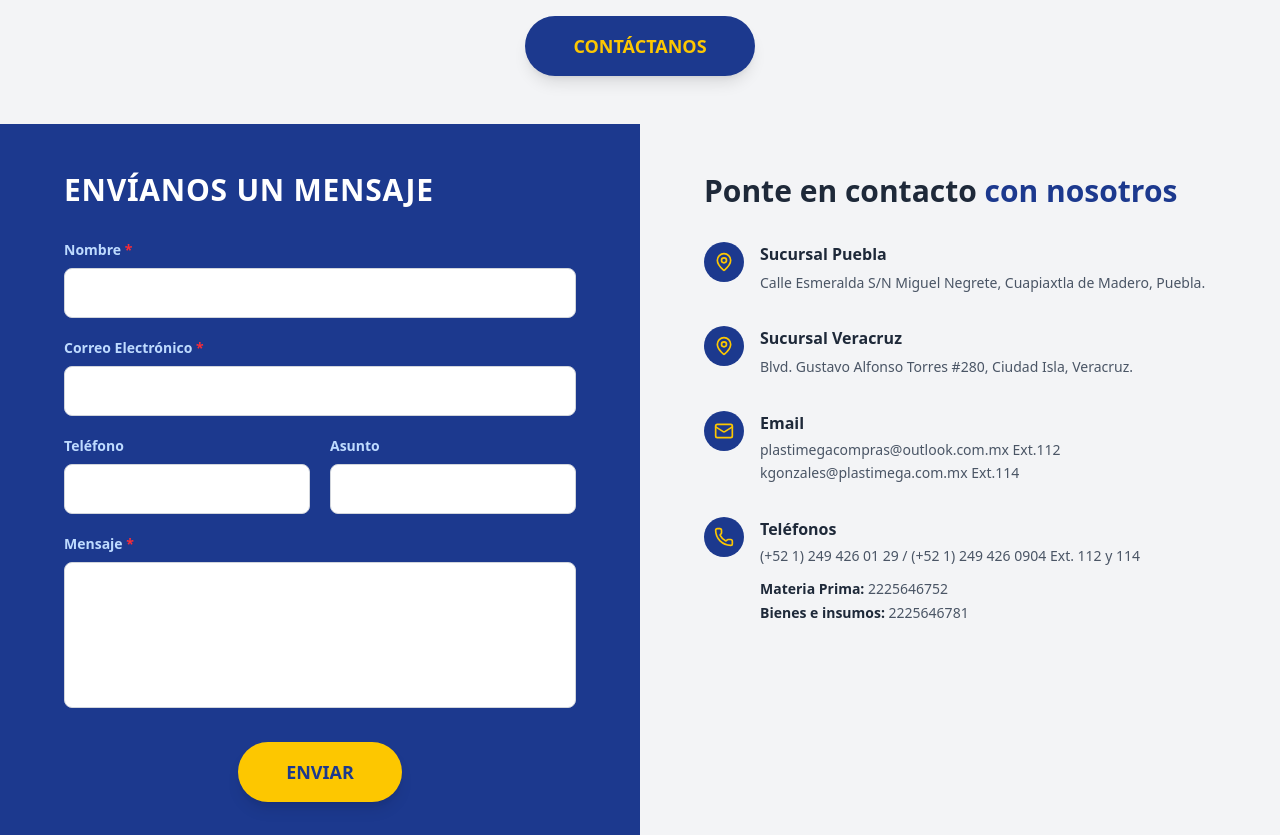
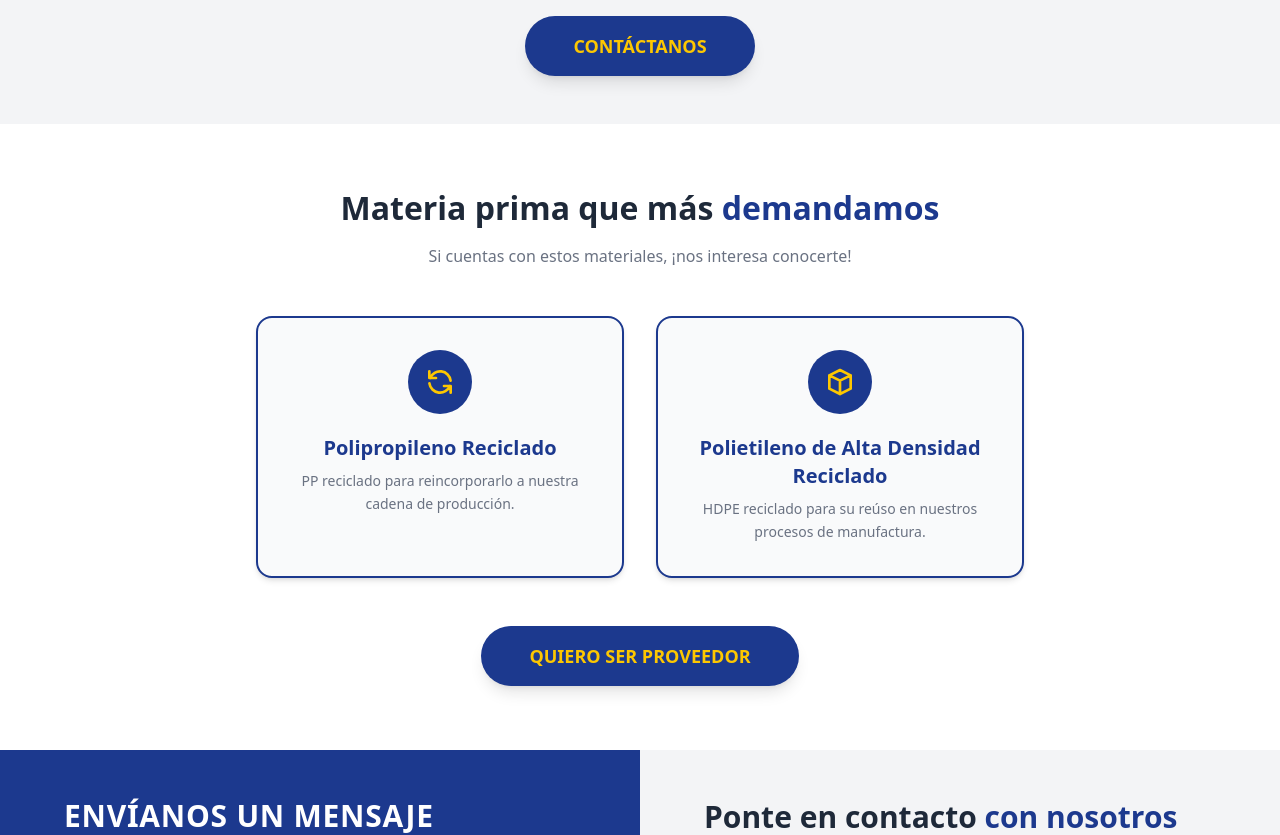
Before and after one commit to ManuelES23/plastimega_web, a React (Vite) app: page /proveedores in a window 1280 px wide. Shown: the part 920-1755 px from the top of the page. Built offline with nearby package versions, Linux system fonts and the light colour scheme.

Commit message:
Correccion de observaciones y nuevo bloque en proveedores

```diff
--- a/src/components/Footer.jsx
+++ b/src/components/Footer.jsx
@@ -19,9 +19,16 @@ const Footer = () => {
             <p className='text-sm leading-relaxed'>
               PLÁSTICOS MEXICANOS GAITÁN S.A. DE C.V.
               <br />
+              <a
+                href='https://www.google.com/maps/search/?api=1&query=Calle+Esmeralda+S%2FN+Miguel+Negrete%2C+Cuapiaxtla+de+Madero%2C+Puebla'
+                target='_blank'
+                rel='noopener noreferrer'
+                className='hover:text-yellow-400 transition-colors'
+              >
                 Calle Esmeralda S/N Miguel Negrete, Cuapiaxtla
                 <br />
                 de Madero, Puebla.
+              </a>
             </p>
           </div>
 
@@ -33,9 +40,16 @@ const Footer = () => {
             <p className='text-sm leading-relaxed'>
               PLÁSTICOS MEXICANOS GAITÁN S.A. DE C.V.
               <br />
+              <a
+                href='https://www.google.com/maps/search/?api=1&query=Boulevard+Gustavo+Alfonso+Torres+280%2C+Ciudad+Isla%2C+Veracruz'
+                target='_blank'
+                rel='noopener noreferrer'
+                className='hover:text-yellow-400 transition-colors'
+              >
                 Boulevard Mtro. Gustavo Alfonso Torres # 280,
                 <br />
                 En Ciudad, Isla. Veracruz.
+              </a>
             </p>
           </div>
 
--- a/src/components/ProveedoresSection.jsx
+++ b/src/components/ProveedoresSection.jsx
@@ -112,6 +112,120 @@ const ProveedoresSection = ({
                 whileTap={{ scale: 0.95 }}
               >
                 Contáctanos
+              </motion.a>
+            </motion.div>
+          </div>
+        </div>
+      </section>
+
+      {/* ─── BLOQUE 3: MATERIA PRIMA MÁS DEMANDADA ─── */}
+      <section className='relative w-full overflow-hidden bg-white'>
+        <div className='px-4 md:px-8 lg:px-16 xl:px-24 py-16'>
+          <div className='max-w-7xl mx-auto w-full'>
+            <motion.h2
+              className='text-2xl md:text-3xl lg:text-4xl font-bold text-gray-800 text-center mb-4 leading-tight'
+              initial={{ opacity: 0, y: 30 }}
+              whileInView={{ opacity: 1, y: 0 }}
+              viewport={{ once: true, amount: 0.3 }}
+              transition={{ duration: 0.8, ease: "easeOut" }}
+            >
+              Materia prima que más{" "}
+              <span className='text-blue-900'>demandamos</span>
+            </motion.h2>
+
+            <motion.p
+              className='text-gray-500 text-center mb-12 text-sm md:text-base'
+              initial={{ opacity: 0, y: 20 }}
+              whileInView={{ opacity: 1, y: 0 }}
+              viewport={{ once: true }}
+              transition={{ duration: 0.6, delay: 0.2 }}
+            >
+              Si cuentas con estos materiales, ¡nos interesa conocerte!
+            </motion.p>
+
+            <div className='grid grid-cols-1 md:grid-cols-2 gap-8 max-w-3xl mx-auto'>
+              {/* Card 1 - Polipropileno Reciclado */}
+              <motion.div
+                className='bg-gray-50 border-2 border-blue-900 rounded-2xl p-8 flex flex-col items-center text-center shadow-md hover:shadow-xl transition-shadow duration-300'
+                initial={{ opacity: 0, y: 40 }}
+                whileInView={{ opacity: 1, y: 0 }}
+                viewport={{ once: true, amount: 0.3 }}
+                transition={{ duration: 0.7, ease: "easeOut", delay: 0.2 }}
+                whileHover={{ scale: 1.03 }}
+              >
+                <div className='w-16 h-16 bg-blue-900 rounded-full flex items-center justify-center mb-5'>
+                  <svg
+                    className='w-8 h-8 text-yellow-400'
+                    fill='none'
+                    stroke='currentColor'
+                    strokeWidth='2'
+                    viewBox='0 0 24 24'
+                  >
+                    <path
+                      strokeLinecap='round'
+                      strokeLinejoin='round'
+                      d='M4 4v5h.582m15.356 2A8.001 8.001 0 004.582 9m0 0H9m11 11v-5h-.581m0 0a8.003 8.003 0 01-15.357-2m15.357 2H15'
+                    />
+                  </svg>
+                </div>
+                <h3 className='text-xl font-bold text-blue-900 mb-2'>
+                  Polipropileno Reciclado
+                </h3>
+                <p className='text-gray-500 text-sm leading-relaxed'>
+                  PP reciclado para reincorporarlo a nuestra cadena de
+                  producción.
+                </p>
+              </motion.div>
+
+              {/* Card 2 - Polietileno de Alta Densidad Reciclado */}
+              <motion.div
+                className='bg-gray-50 border-2 border-blue-900 rounded-2xl p-8 flex flex-col items-center text-center shadow-md hover:shadow-xl transition-shadow duration-300'
+                initial={{ opacity: 0, y: 40 }}
+                whileInView={{ opacity: 1, y: 0 }}
+                viewport={{ once: true, amount: 0.3 }}
+                transition={{ duration: 0.7, ease: "easeOut", delay: 0.4 }}
+                whileHover={{ scale: 1.03 }}
+              >
+                <div className='w-16 h-16 bg-blue-900 rounded-full flex items-center justify-center mb-5'>
+                  <svg
+                    className='w-8 h-8 text-yellow-400'
+                    fill='none'
+                    stroke='currentColor'
+                    strokeWidth='2'
+                    viewBox='0 0 24 24'
+                  >
+                    <path
+                      strokeLinecap='round'
+                      strokeLinejoin='round'
+                      d='M20 7l-8-4-8 4m16 0l-8 4m8-4v10l-8 4m0-10L4 7m8 4v10M4 7v10l8 4'
+                    />
+                  </svg>
+                </div>
+                <h3 className='text-xl font-bold text-blue-900 mb-2'>
+                  Polietileno de Alta Densidad Reciclado
+                </h3>
+                <p className='text-gray-500 text-sm leading-relaxed'>
+                  HDPE reciclado para su reúso en nuestros procesos de
+                  manufactura.
+                </p>
+              </motion.div>
+            </div>
+
+            {/* CTA */}
+            <motion.div
+              className='text-center mt-12'
+              initial={{ opacity: 0, y: 20 }}
+              whileInView={{ opacity: 1, y: 0 }}
+              viewport={{ once: true }}
+              transition={{ duration: 0.6, delay: 0.5 }}
+            >
+              <motion.a
+                href='#contacto-proveedores'
+                className='inline-block bg-blue-900 text-yellow-400 px-12 py-4 rounded-full font-bold text-lg uppercase hover:bg-blue-800 transition-all duration-300 shadow-lg hover:shadow-xl'
+                whileHover={{ scale: 1.08 }}
+                whileTap={{ scale: 0.95 }}
+              >
+                Quiero ser proveedor
               </motion.a>
             </motion.div>
           </div>
@@ -338,10 +452,10 @@ const ProveedoresSection = ({
                     </p>
                     <p className='text-gray-600 text-sm leading-relaxed'>
                       <a
-                        href='mailto:kgonzales@plastimega.com.mx'
+                        href='mailto:kgonzalez@plastimega.com.mx'
                         className='hover:text-blue-900 transition-colors'
                       >
-                        kgonzales@plastimega.com.mx
+                        kgonzalez@plastimega.com.mx
                       </a>{" "}
                       Ext.114
                     </p>
```
Lines whose indentation alone changed are shown as unchanged.
